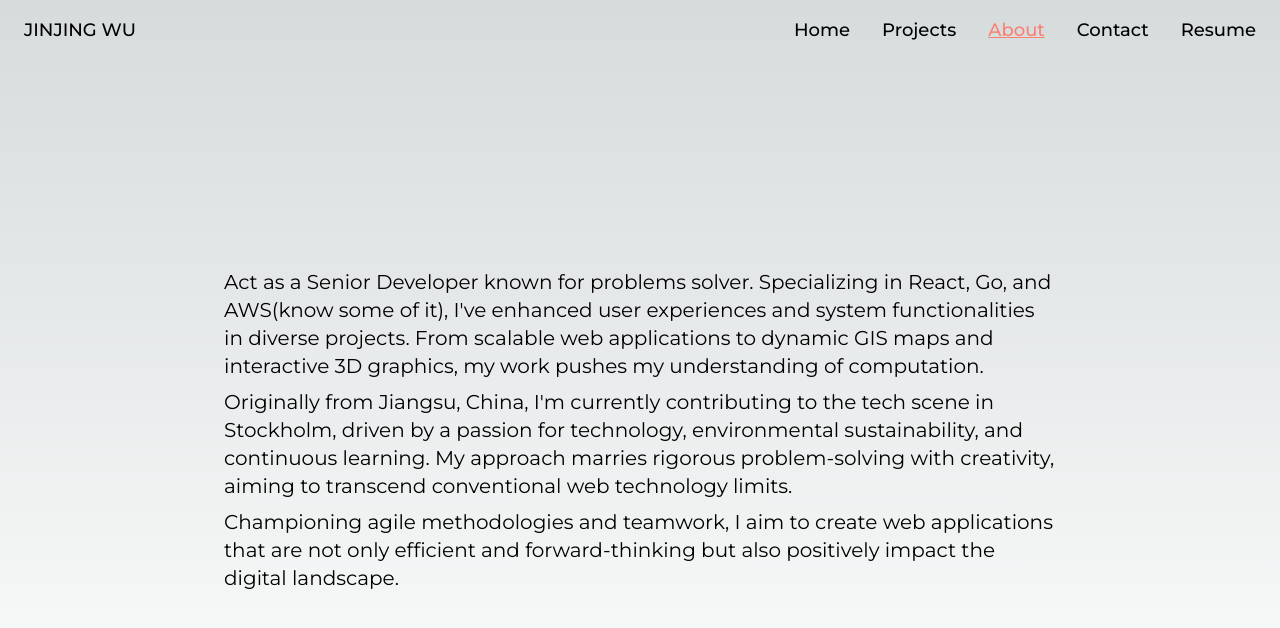
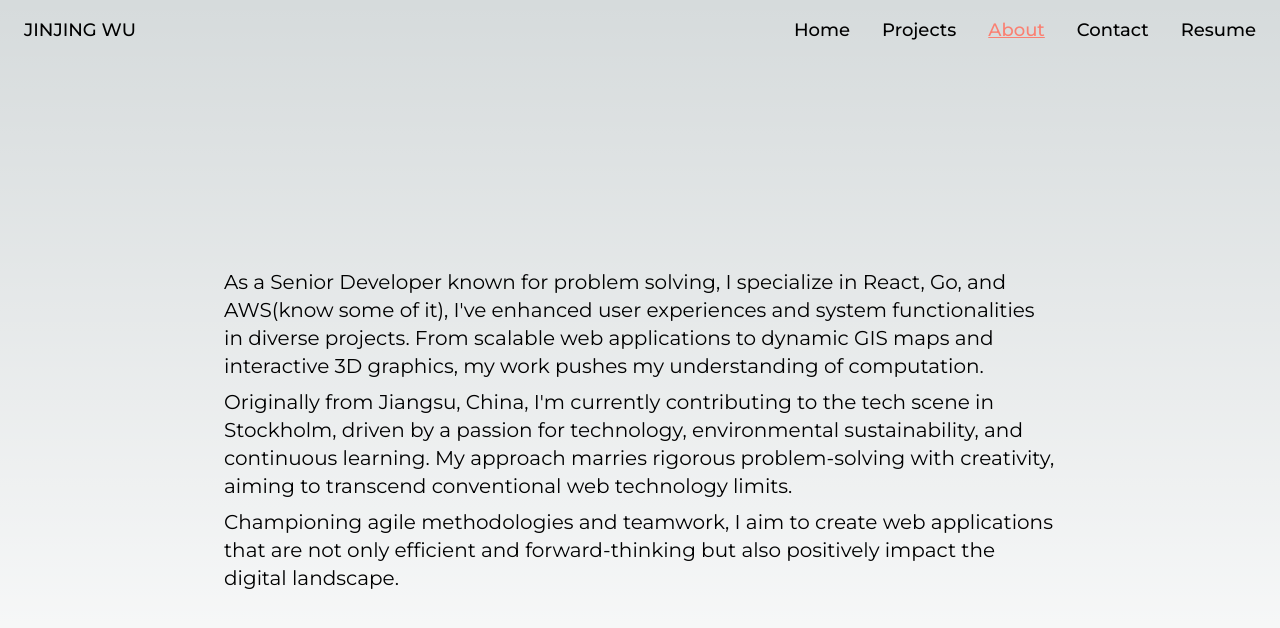
Before and after one commit to jinjingngo/blog, a Next.js app: page /about in a window 1280 px wide. Shown: the top 628 px of the page. Built offline with nearby package versions, Linux system fonts and the light colour scheme.

Commit message:
fix: gramma fix (#22)

```diff
--- a/src/app/about/page.tsx
+++ b/src/app/about/page.tsx
@@ -2,11 +2,12 @@ import classes from "./about.module.css";
 
 export default function About() {
   return (
+    // TODO: add some graphic maybe a 3D thing
     <main className={`min-main-h ${classes.about}`}>
       <p className={classes.about__paragraph}>
-        Act as a Senior Developer known for problems solver. Specializing in
-        React, Go, and AWS(know some of it), I&apos;ve enhanced user experiences
-        and system functionalities in diverse projects. From scalable web
+        As a Senior Developer known for problem solving, I specialize in React,
+        Go, and AWS(know some of it), I&apos;ve enhanced user experiences and
+        system functionalities in diverse projects. From scalable web
         applications to dynamic GIS maps and interactive 3D graphics, my work
         pushes my understanding of computation.
       </p>
--- a/src/app/contact/page.tsx
+++ b/src/app/contact/page.tsx
@@ -40,6 +40,7 @@ const contacts: ContactCardProps[] = [
 export default function Contact() {
   return (
     <main className="flex min-main-h flex-row flex-wrap gap-3 md:gap-4 items-center justify-center p-24">
+      {/* TODO: add a "Contact me below" header here */}
       {contacts.map((contact, index) => (
         <ContactCard key={index} {...contact} />
       ))}
--- a/src/app/page.tsx
+++ b/src/app/page.tsx
@@ -8,6 +8,7 @@ export default function Home() {
         If you&apos;re seeking a Senior Full Stack or Senior Frontend Developer
         with more than a decade of experience in developing scalable, engaging,
         and responsive web applications, look no further --{" "}
+        {/* make it like a link */}
         <Link className="hover:underline hover:text-[salmon]" href="/resume">
           HIRE ME!
         </Link>
--- a/src/app/projects/page.tsx
+++ b/src/app/projects/page.tsx
@@ -40,6 +40,7 @@ const projects: ProjectCardProps[] = [
 
 export default function Projects() {
   return (
+    // TODO: add projects' tech stack
     <main className={`min-main-h ${classes.projects}`}>
       <p className={classes.projects__tip}>
         The images serve merely as conceptual illustrations and do not represent
```
